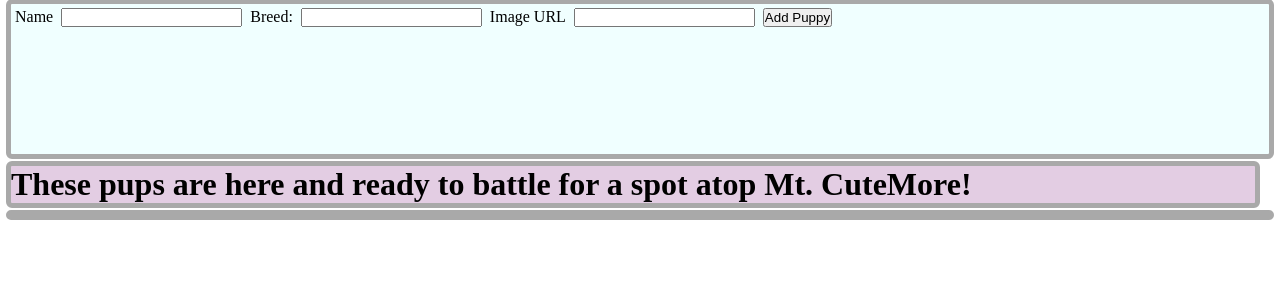
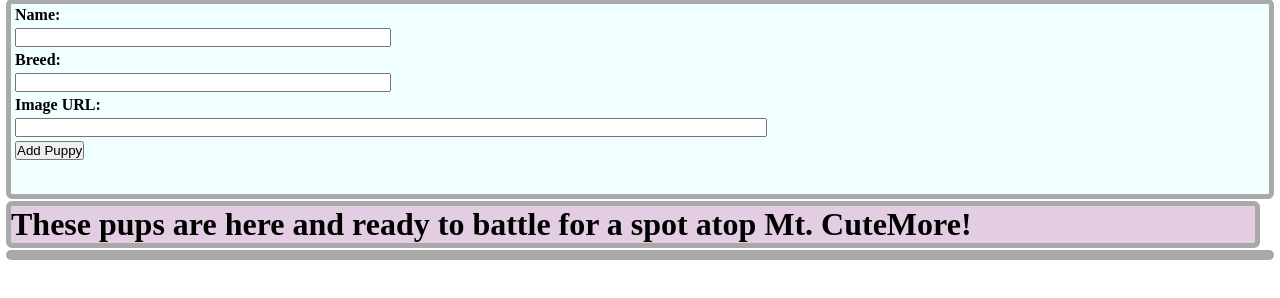
Before and after one commit to rdsnyder08/Unit2.PuppyBowl, a plain HTML site: page index.html in a window 1280 px wide. Shown: the part 54-352 px from the top of the page. Drawn offline with Linux system fonts and the light colour scheme; no server answers.

Commit message:
updated the CSS specifically to get the new puppy form looking better

```diff
--- a/script.js
+++ b/script.js
@@ -159,11 +159,11 @@ const renderNewPlayerForm = () => {
         const newPlayerFormContainer = document.getElementById('new-player-form');
         const form = document.createElement('form');
 
-        form.innerHTML = `<label for="name">Name</label>
+        form.innerHTML = `<label for="name">Name:</label>
         <input type="text" name="name" id="name" />
         <label for='breed'>Breed:</label>
         <input name='breed' id='breed' type='text'/>
-        <label for="imageUrl">Image URL</label>
+        <label for="imageUrl">Image URL:</label>
         <input type="url" name="imageUrl" id="imageUrl" />
         <button type="submit">Add Puppy</button>`;
 
--- a/styles.css
+++ b/styles.css
@@ -16,12 +16,10 @@ section {
 
 }
 #new-player-form {
-  display: flex;
-  flex-direction: row;
   background-color: azure;
   border: 5px solid darkgrey;
   border-radius: 6px;
-  height: 20vh;
+  height: 25vh;
   flex-wrap: wrap;
 }
 
@@ -56,3 +54,26 @@ img {
   border: 5px solid darkgrey;
   border-radius: 6px;
 }
+
+label {
+  display: block;
+  font-weight:bolder;
+
+
+}
+
+input[type='text']{
+  display: inline-block;
+  width: 30%
+}
+
+input[type='url']{
+  display: inline-block;
+  width: 60%;
+
+}
+
+button[type="submit"] {
+  display: block;
+
+}
```
